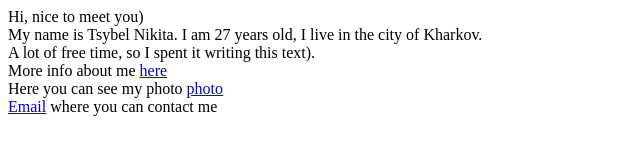
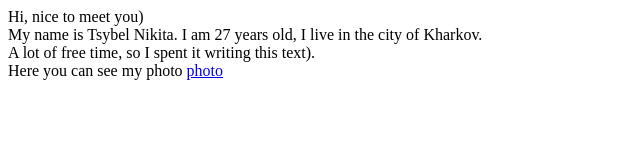
Before and after one commit to NickInteresting/my, a plain HTML site: page index.html in a window 1280 px wide. Shown: the whole page, without its empty margins (0-640 px from the left). Drawn offline with Linux system fonts and the light colour scheme.

Commit message:
index.html

```diff
--- a/index.html
+++ b/index.html
@@ -12,11 +12,7 @@
       I am 27 years old, I live in the city of Kharkov.<br>
       A lot of free time, so I spent it writing this text).
       <br>
-      More info about me <a href="./pages/about.html" target="_blank">here</a>
-      <br>
-      Here you can see my photo <a href="./pages/gallery.html" target="_blank">photo</a>
-      <br>
-       <a href="./pages/contact.html" target="_blank">Email</a> where you can contact me
+      Here you can see my photo <a href="gallery.html" target="_blank">photo</a>
 
 </body>
 </html>
```
